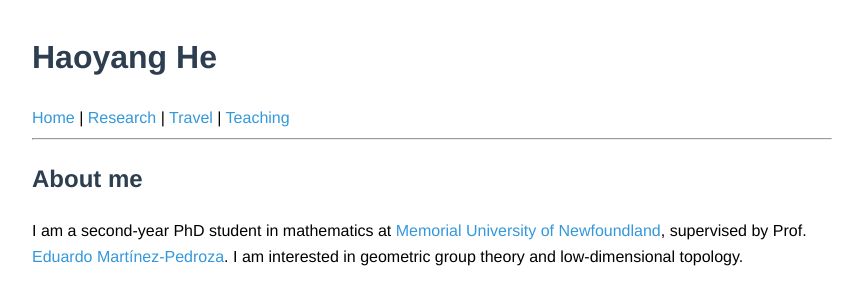
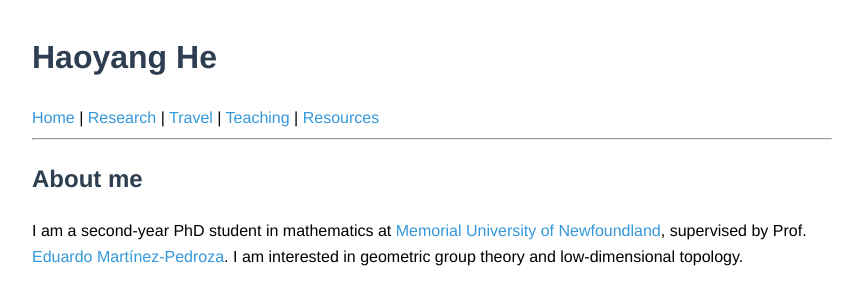
Before and after one commit to haoyang-he/haoyang-he.github.io, a Jekyll site: the page built from index.md, in a window 1280 px wide. Shown: the top 298 px of the page, without its empty margins (208-1071 px from the left). Built offline with Jekyll 4.4.1, drawn with Linux system fonts in a browser that asks for light colours.

Commit message:
Update header.html

```diff
--- a/_includes/header.html
+++ b/_includes/header.html
@@ -4,7 +4,8 @@
     <a href="{{ "/" | relative_url }}">Home</a> |
     <a href="{{ "/research" | relative_url }}">Research</a> |
     <a href="{{ "/travel" | relative_url }}">Travel</a> |
-    <a href="{{ "/teaching" | relative_url }}">Teaching</a>
+    <a href="{{ "/teaching" | relative_url }}">Teaching</a> |
+    <a href="{{ "/resources" | relative_url }}">Resources</a>
   </nav>
 </header>
 <hr>
```
